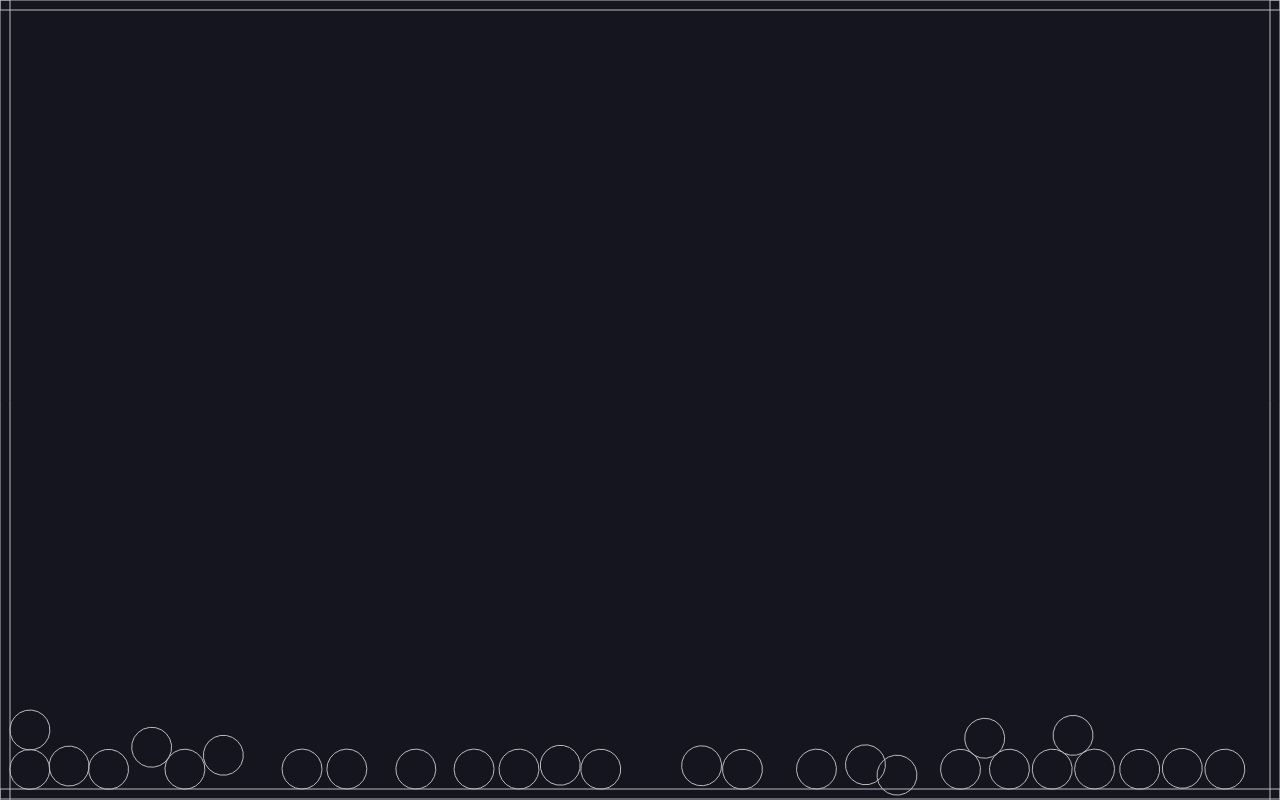
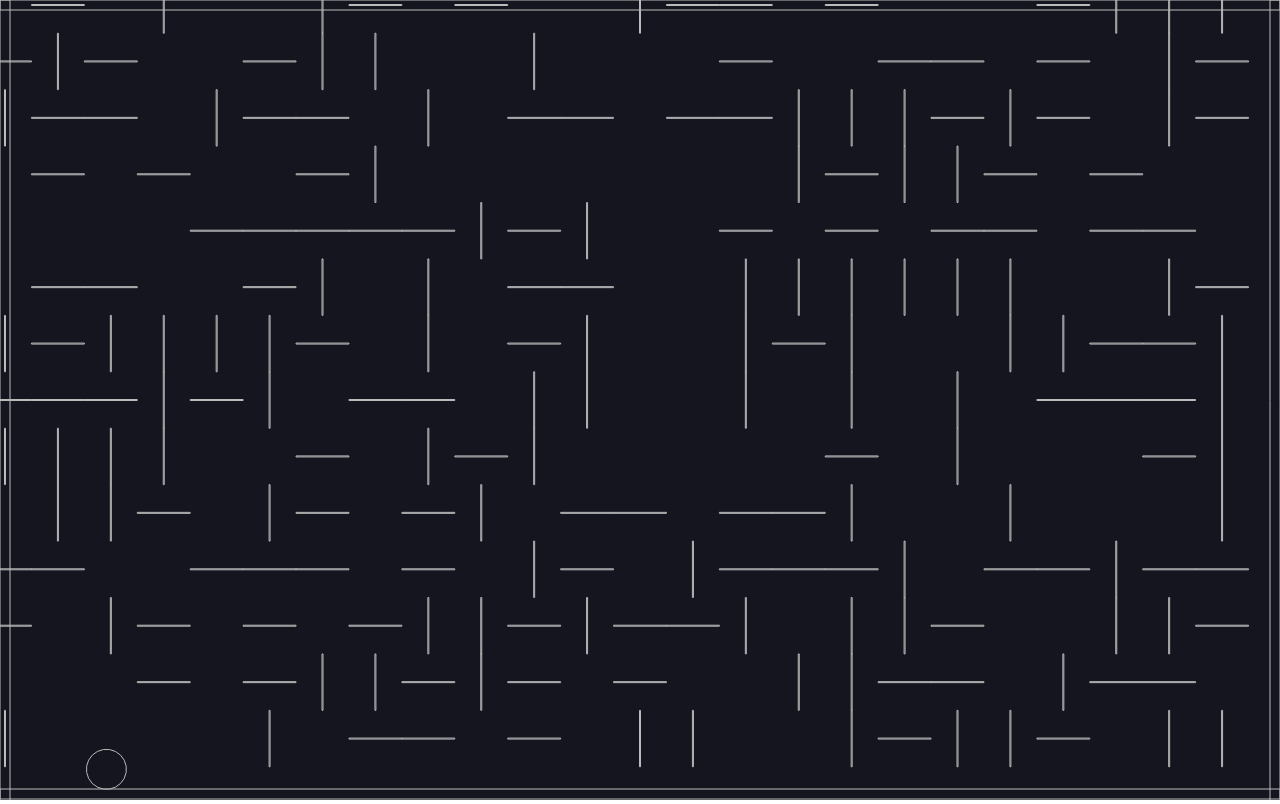
Before and after one commit to KenjiOhtsuka/playground, a plain HTML site: page labyrinth/index.html in a window 1280 px wide. Drawn offline with Linux system fonts and the light colour scheme; animation ran at ten frames a second.

Commit message:
update labyrinth

```diff
--- a/labyrinth/index.html
+++ b/labyrinth/index.html
@@ -31,10 +31,7 @@
         screen.orientation.lock('portrait')
         const field = document.body
 
-        const balanceBarWidth = field.clientWidth / 1.4
-        const cylinderHeight = field.clientHeight * 0.15;
         const barThickness = 10;
-        const plateWidth = balanceBarWidth * 0.25;
         const friction = 1;
 
         // module aliases
@@ -97,7 +94,36 @@
         bodies.push(rightWall)
         bodies.push(ceiling)
 
-        for (var i = 0; i < 30; i++) {
+        const wn = Math.floor((width - barThickness) / 50) - 1
+        const hn = Math.floor((height - barThickness) / 50) - 1
+
+        for (let i = 0; i < wn; i++) {
+            for (let j = 0; j < hn; j++) {
+                let bar;
+                const randVar = Math.random()
+                if (randVar < 0.3) {
+                    bar = Bodies.rectangle(
+                        (width - barThickness) / wn * i + barThickness / 2,
+                        (height - barThickness) / hn * j + barThickness / 2,
+                        1,
+                        (height - barThickness) / hn,
+                        {isStatic: true, friction: friction}
+                    )
+                    bodies.push(bar)
+                } else if (randVar < 0.6) {
+                    bar = Bodies.rectangle(
+                        (width - barThickness) / wn * i + barThickness / 2,
+                        (height - barThickness) / hn * j + barThickness / 2,
+                        (width - barThickness) / wn,
+                        1,
+                        {isStatic: true, friction: friction}
+                    )
+                    bodies.push(bar)
+                }
+            }
+        }
+
+
         bodies.push(
             Bodies.circle(
                 Math.random() * (width - 0) + 0, //x座標
@@ -111,7 +137,6 @@
                 }
             )
         )
-        }
 
 
 
```
Lines whose indentation alone changed are shown as unchanged.
